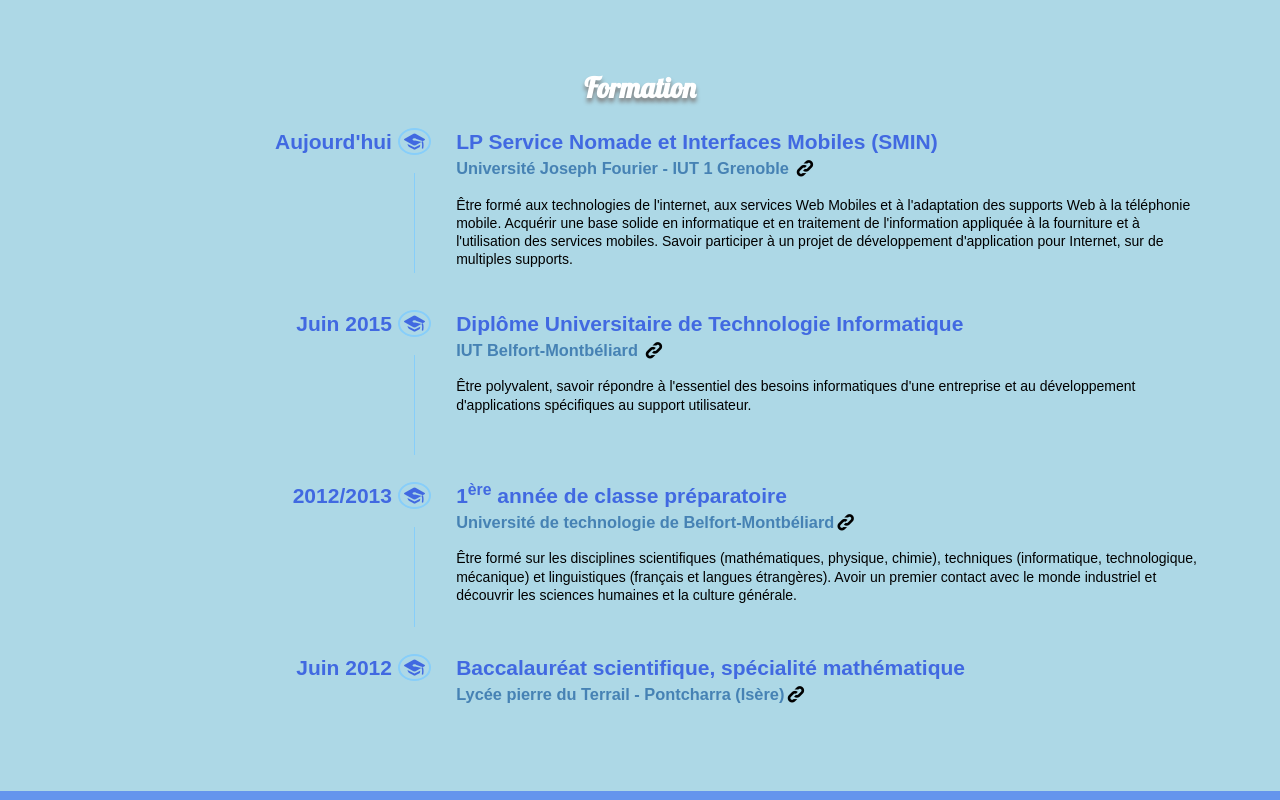
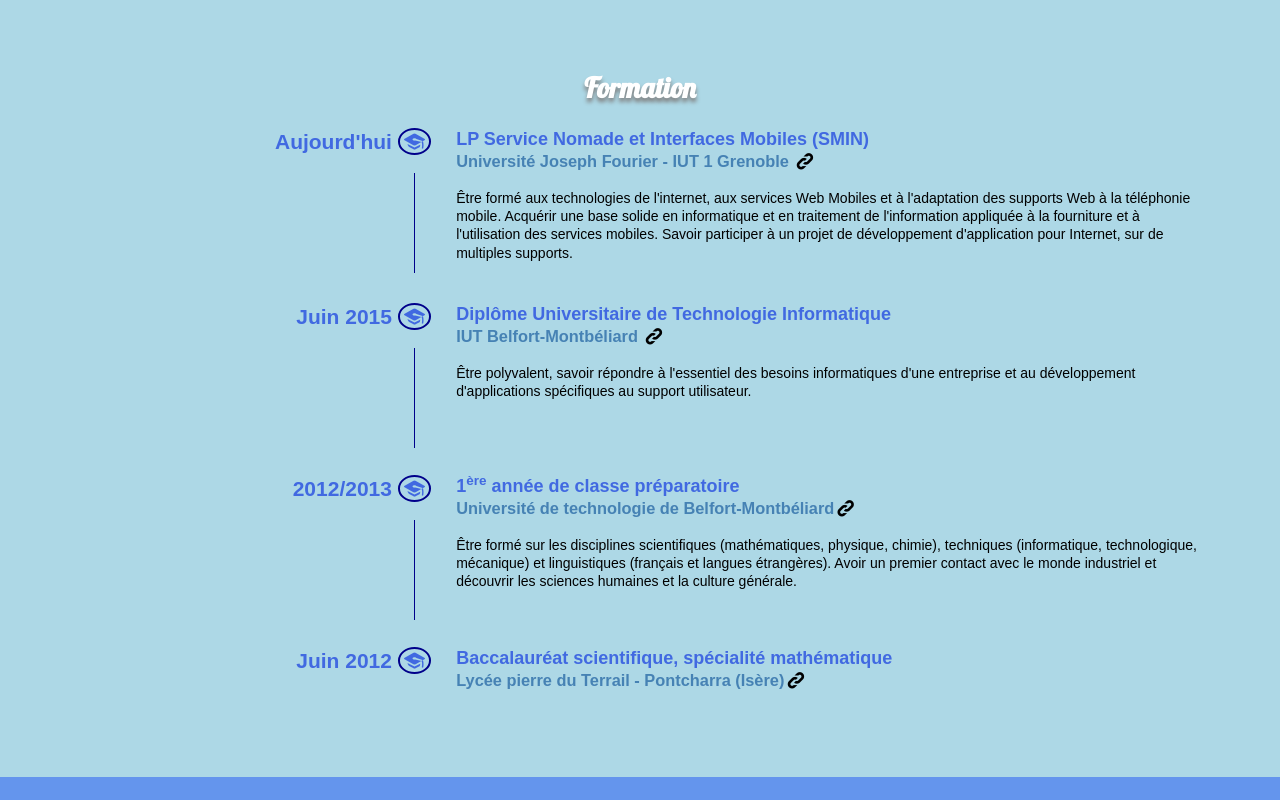
Before and after one commit to ClementMarin/Portfolio, a website: page src/index.html in a window 1280 px wide. Shown: the part 820-1620 px from the top of the page. Drawn offline with nearby package versions, Linux system fonts and the light colour scheme; files that its build step writes are made by us from their sources; files whose address does not match are found by name.

Commit message:
Modifications timeline (mobile)

```diff
--- a/src/assets/scss/inc/_timeline.scss
+++ b/src/assets/scss/inc/_timeline.scss
@@ -4,17 +4,40 @@
   color: SteelBlue;
 }
 
+i.icon-home{
+  visibility: hidden;
+}
+
+i.icon-graduation-cap{
+  visibility: hidden;
+}
+
+.df, .af{
+  color:RoyalBlue;
+}
+
+.df, .details{
+  margin-top: -10px;
+  font-size: 18px;
+}
+
 @media all and ( min-width: 610px ) {
 
   i.icon-home{
+    visibility: visible;
     margin-right: 15px;
     border:0.1em solid Black;
     border-radius:50%;
   }
 
+  .df, .details{
+    margin-top: 17px;
+  }
+
   i.icon-graduation-cap{
+    visibility: visible;
     margin-right: 15px;
-    border:0.1em solid LightSkyBlue;
+    border:0.1em solid DarkBlue;
     border-radius:50%;
   }
 
@@ -23,14 +46,13 @@
     float:right;
     margin-right: 27px;
     width:5px;
-    border-left: 0.1em solid LightSkyBlue;
+    border-left: 0.1em solid DarkBlue;
     height:100px;
   }
 
   div.trait-exp
   {
     margin-right: 30px;
-    //width:5px;
     padding-right: 15px;
     border-right: 0.1em solid Black;
     height:55px;
@@ -43,9 +65,4 @@
   .details, .df{
     text-align: left;
   }
-
-  .df, .af{
-    color:RoyalBlue;
-  }
-
 }
```
